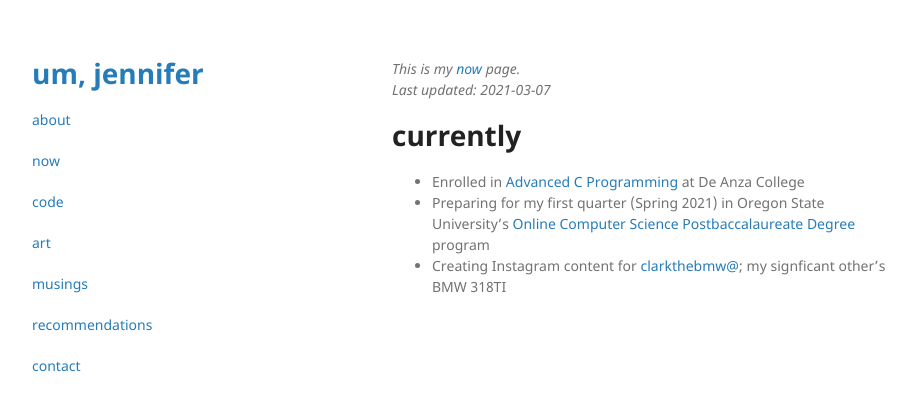
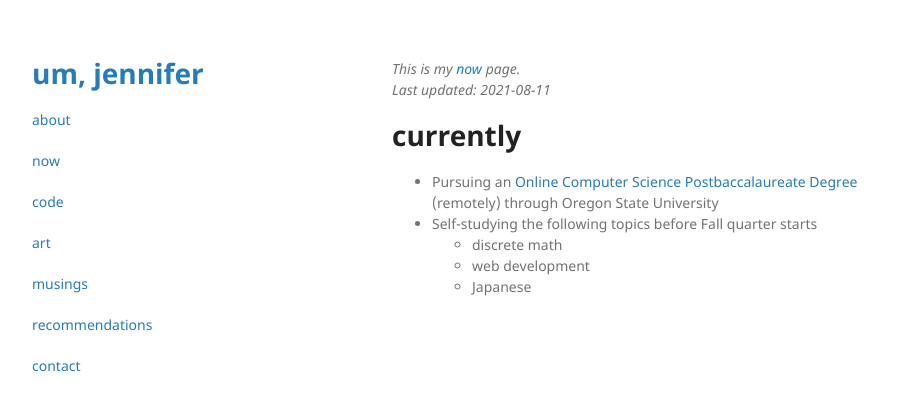
Before and after one commit to umjennifer/umjennifer.github.io, a Jekyll site: the page built from now.md, in a window 1280 px wide. Shown: the top 411 px of the page, without its empty margins (178-1094 px from the left). Built offline with Jekyll 4.4.1, drawn with Linux system fonts in a browser that asks for light colours.

Commit message:
Update now.md

```diff
--- a/now.md
+++ b/now.md
@@ -3,9 +3,11 @@ layout: default
 ---
 
 *This is my [now](https://nownownow.com/about) page.*
-*Last updated: 2021-03-07*
+*Last updated: 2021-08-11*
 
 # currently
-* Enrolled in [Advanced C Programming](https://www.deanza.edu/catalog/courses/outline.html?cid=CIS26B) at De Anza College
-* Preparing for my first quarter (Spring 2021) in Oregon State University's [Online Computer Science Postbaccalaureate Degree](https://eecs.oregonstate.edu/academic/online-cs-postbacc) program
-* Creating Instagram content for [clarkthebmw@](https://www.instagram.com/clarkthebmw/); my signficant other's BMW 318TI
+- Pursuing an [Online Computer Science Postbaccalaureate Degree](https://eecs.oregonstate.edu/academic/online-cs-postbacc) (remotely) through Oregon State University
+- Self-studying the following topics before Fall quarter starts
+  - discrete math
+  - web development
+  - Japanese
```
